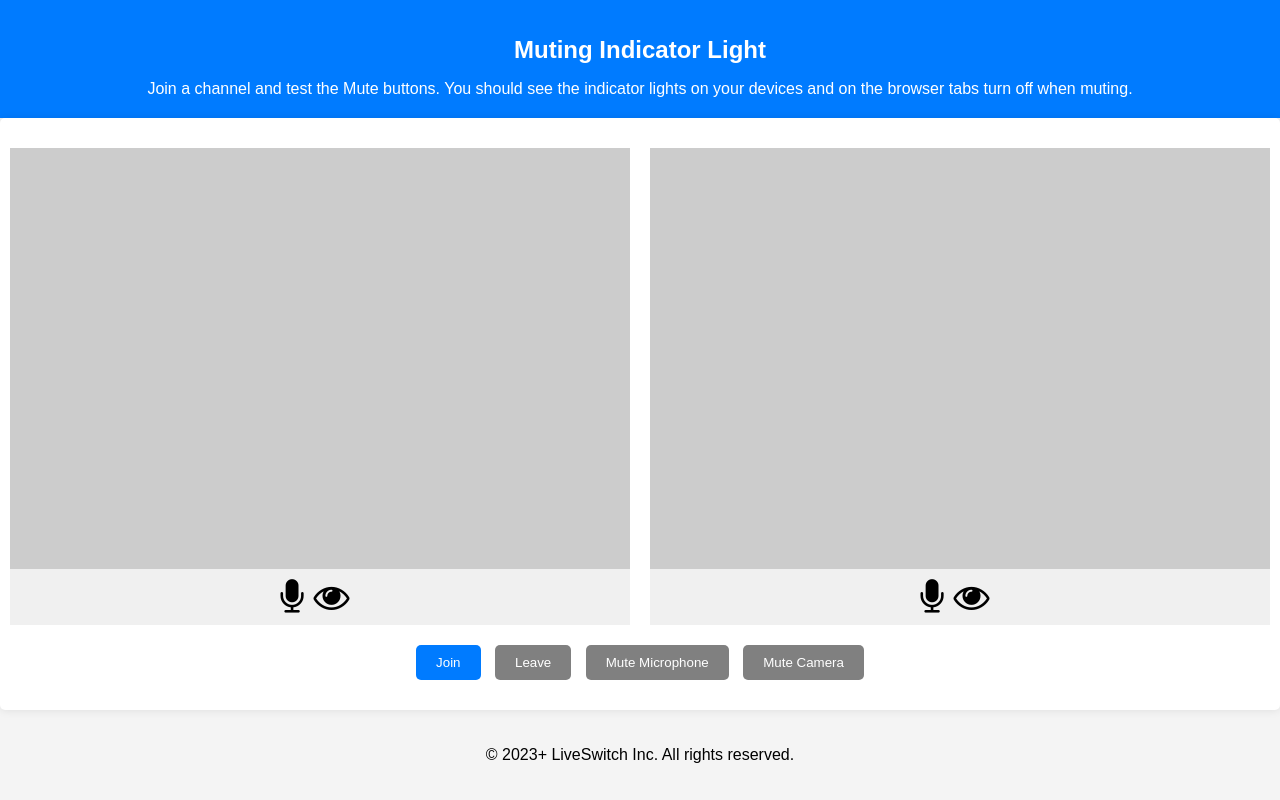
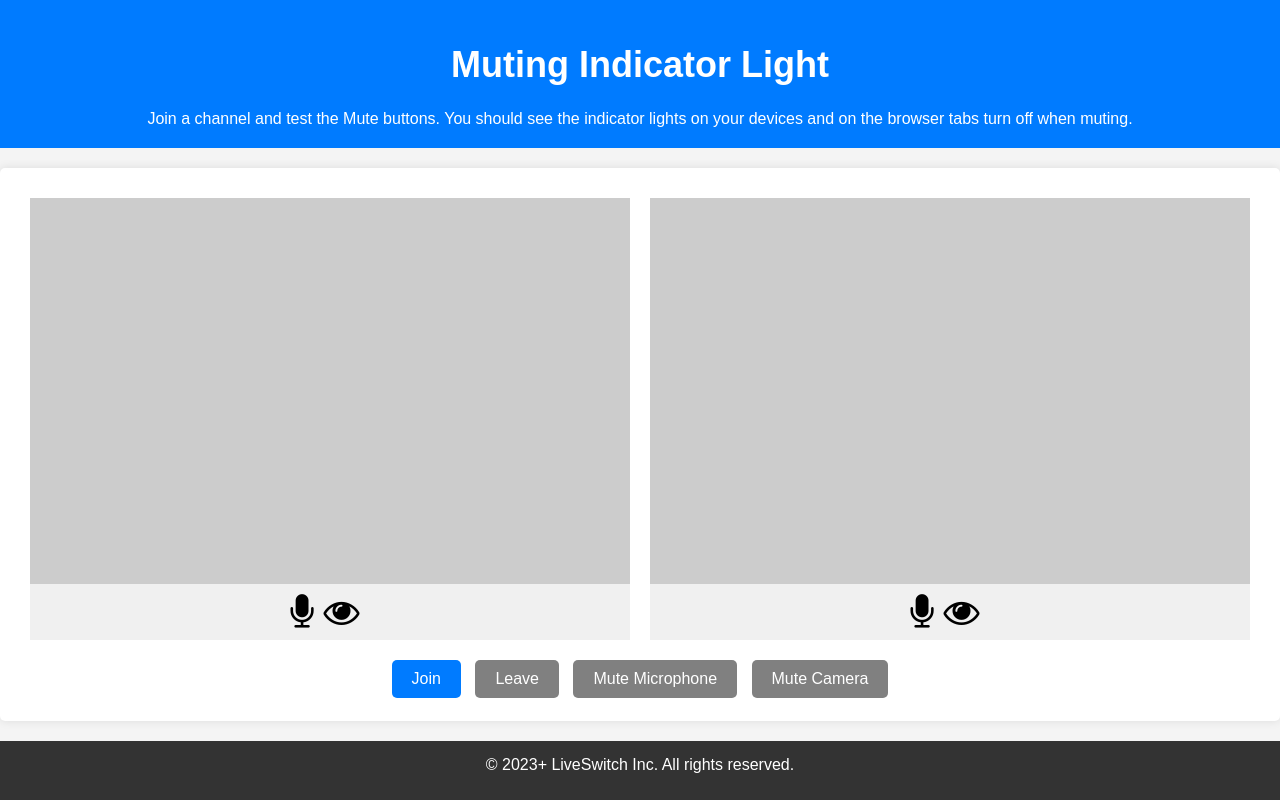
Before and after one commit to liveswitch/liveswitch-build-samples, a plain HTML site: page samples/muting_indicator_light/index.html in a window 1280 px wide. Drawn offline with Linux system fonts and the light colour scheme; a script that the page names is missing.

Commit message:
Styling changes
- Moved main page styling to its own CSS file
- Made main page styling get used in underlying sample pages
- Fixed main page buttons to be greyed out if unavailable

```diff
--- /dev/null
+++ b/index.css
@@ -0,0 +1,103 @@
+body {
+    font-family: Arial, sans-serif;
+    background-color: #f4f4f4;
+    margin: 0;
+    padding: 0;
+}
+
+.body {
+    display: flex;
+    flex-direction: column;
+    align-items: center;
+    justify-content: center;
+    height: 100vh;
+}
+
+header {
+    background-color: #007bff;
+    color: #fff;
+    text-align: center;
+    padding: 20px 0;
+    width: 100%;
+}
+
+h1 {
+    font-size: 36px;
+}
+
+p {
+    font-size: 18px;
+}
+
+section {
+    background-color: #fff;
+    padding: 20px;
+    margin: 20px;
+    border-radius: 5px;
+    box-shadow: 0px 0px 10px rgba(0, 0, 0, 0.1);
+    box-sizing: border-box;
+    height: 100%;
+}
+
+.section {
+    width: 100%;
+}
+
+h2 {
+    font-size: 24px;
+    margin-top: 0;
+}
+
+ul {
+    list-style-type: none;
+    padding: 0;
+}
+
+li {
+    margin-bottom: 20px;
+}
+
+h3 {
+    font-size: 20px;
+    margin: 0;
+}
+
+p {
+    font-size: 16px;
+    margin-top: 5px;
+}
+
+body>p {
+    color: #555;
+}
+
+button {
+    padding: 10px 20px;
+    background-color: #007bff;
+    color: #fff;
+    border: none;
+    border-radius: 5px;
+    margin: 0 5px;
+    cursor: pointer;
+    display: inline-block;
+    text-decoration: none;
+    transition: background-color 0.3s;
+    font-size: 16px;
+}
+
+button:disabled {
+    background-color: grey;
+    cursor: not-allowed;
+}
+
+button:hover:enabled {
+    background-color: #0056b3;
+}
+
+footer {
+    background-color: #333;
+    color: #fff;
+    text-align: center;
+    padding: 10px 0;
+    width: 100%;
+}
--- a/index.html
+++ b/index.html
@@ -1,89 +1,13 @@
 <!DOCTYPE html>
-<html><head>
+<html>
+
+<head>
     <meta charset="UTF-8">
     <meta name="viewport" content="width=device-width, initial-scale=1.0">
     <title>LiveSwitch Build SDK Web Samples</title>
-    <style>
-        body {
-            font-family: Arial, sans-serif;
-            background-color: #f4f4f4;
-            margin: 0;
-            padding: 0;
-        }
+    <link rel="stylesheet" href="index.css">
+</head>
 
-        header {
-            background-color: #007bff;
-            color: #fff;
-            text-align: center;
-            padding: 30px 0;
-        }
-
-        h1 {
-            font-size: 36px;
-        }
-
-        p {
-            font-size: 18px;
-        }
-
-        section {
-            background-color: #fff;
-            padding: 20px;
-            margin: 20px;
-            border-radius: 5px;
-            box-shadow: 0px 0px 10px rgba(0, 0, 0, 0.1);
-        }
-
-        h2 {
-            font-size: 24px;
-            margin-top: 0;
-        }
-
-        ul {
-            list-style-type: none;
-            padding: 0;
-        }
-
-        li {
-            margin-bottom: 20px;
-        }
-
-        h3 {
-            font-size: 20px;
-            margin: 0;
-        }
-
-        p {
-            font-size: 16px;
-            margin-top: 5px;
-        }
-
-        body > p {
-            color: #555;
-        }
-
-        a {
-            display: inline-block;
-            padding: 10px 20px;
-            background-color: #007bff;
-            color: #fff;
-            text-decoration: none;
-            border-radius: 5px;
-            transition: background-color 0.3s;
-        }
-
-        a:hover {
-            background-color: #0056b3;
-        }
-
-        footer {
-            background-color: #333;
-            color: #fff;
-            text-align: center;
-            padding: 10px 0;
-        }
-    </style>
-</head>
 <body>
     <header>
         <h1>LiveSwitch Build SDK Web Samples</h1>
@@ -95,20 +19,24 @@
         <ul>
             <li>
                 <h3>Muting devices where indicator light turns off</h3>
-                <p>There are several ways to mute media in the LiveSwitch SDK. This sample shows how to mute and have the indicator light turn off.</p>
-                <a href="samples/muting_indicator_light/index.html">View Sample</a>
+                <p>There are several ways to mute media in the LiveSwitch SDK. This sample shows how to mute and have
+                    the indicator light turn off.</p>
+                <button onclick="location.href='samples/muting_indicator_light/index.html'" type="button">View
+                    Sample</button>
             </li>
 
             <li>
                 <h3>Join with media muted</h3>
-                <p>When joining a session a user's devices won't be muted by defaut. This sample shows how to join a session with the microphone and camera already muted.</p>
-                <a>Not Yet Available</a>
+                <p>When joining a session a user's devices won't be muted by defaut. This sample shows how to join a
+                    session with the microphone and camera already muted.</p>
+                <button disabled type="button">Not Yet Available</button>
             </li>
 
             <li>
                 <h3>Selecting devices before joining</h3>
-                <p>Device selection usually happens automatically. This sample shows how to allow for selecting a device before joining a session.</p>
-                <a>Not Yet Available</a>
+                <p>Device selection usually happens automatically. This sample shows how to allow for selecting a device
+                    before joining a session.</p>
+                <button disabled type="button">Not Yet Available</button>
             </li>
 
             <!-- Add more applications as needed -->
@@ -120,4 +48,5 @@
         <p>&copy; 2023+ LiveSwitch Inc. All rights reserved.</p>
     </footer>
 </body>
+
 </html>
--- a/samples/muting_indicator_light/index.css
+++ b/samples/muting_indicator_light/index.css
@@ -1,39 +1,4 @@
-body {
-    font-family: Arial, sans-serif;
-    background-color: #f4f4f4;
-    margin: 0;
-    padding: 0;
-    display: flex;
-    flex-direction: column;
-    align-items: center;
-    justify-content: center;
-    height: 100vh;
-}
-
-header {
-    background-color: #007bff;
-    color: #fff;
-    text-align: center;
-    padding: 20px 0;
-    width: 100%;
-}
-
-footer {
-    padding: 20px 0;
-}
-
-h1 {
-    font-size: 24px;
-}
-
-section {
-    background-color: #fff;
-    border-radius: 5px;
-    box-shadow: 0px 0px 10px rgba(0, 0, 0, 0.1);
-    width: 100%;
-    height: 100%;
-    padding: 20px 0;
-}
+@import "/../index.css";
 
 .video-container {
     display: flex;
@@ -53,20 +18,27 @@ section {
 
 .user-video {
     flex: 1;
-    background-color: #ccc; /* Background color for the top div */
+    background-color: #ccc;
+    /* Background color for the top div */
     position: relative;
-    display: flex; /* Use flexbox to control the video's size */
-    justify-content: center; /* Center horizontally */
-    align-items: center; /* Center vertically */
+    display: flex;
+    /* Use flexbox to control the video's size */
+    justify-content: center;
+    /* Center horizontally */
+    align-items: center;
+    /* Center vertically */
 }
 
-.user-video > div {
-    flex: 1; /* Make the div take up all available space */
-    min-height: 100%; /* Ensure the div takes at least the height of its parent (.top) */
+.user-video>div {
+    flex: 1;
+    /* Make the div take up all available space */
+    min-height: 100%;
+    /* Ensure the div takes at least the height of its parent (.top) */
 }
 
 video {
-    max-width: 100%; /* Ensure the video doesn't overflow its container */
+    max-width: 100%;
+    /* Ensure the video doesn't overflow its container */
     max-height: 100%;
     width: auto;
     height: auto;
@@ -76,13 +48,17 @@ video {
     display: flex;
     justify-content: center;
     align-items: center;
-    padding: 10px; /* Adjust the padding as needed */
-    background-color: #f0f0f0; /* Background color for the bottom div */
+    padding: 10px;
+    /* Adjust the padding as needed */
+    background-color: #f0f0f0;
+    /* Background color for the bottom div */
 }
 
 .user-status-indicator {
-    margin-right: 10px; /* Adjust the margin as needed */
-    min-width: 0; /* Allow icons to shrink below their natural width */
+    margin-right: 10px;
+    /* Adjust the margin as needed */
+    min-width: 0;
+    /* Allow icons to shrink below their natural width */
     max-width: 100%;
     height: auto;
 }
@@ -92,22 +68,3 @@ video {
     text-align: center;
     height: 10%;
 }
-
-button {
-    padding: 10px 20px;
-    background-color: #007bff;
-    color: #fff;
-    border: none;
-    border-radius: 5px;
-    margin: 0 5px;
-    cursor: pointer;
-}
-
-button:disabled {
-    background-color: grey;
-    cursor: not-allowed;
-}
-
-button:hover:enabled {
-    background-color: #0056b3;
-}
--- a/samples/muting_indicator_light/index.html
+++ b/samples/muting_indicator_light/index.html
@@ -1,5 +1,6 @@
 <!DOCTYPE html>
 <html>
+
 <head>
     <meta charset="UTF-8">
     <meta name="viewport" content="width=device-width, initial-scale=1.0">
@@ -7,26 +8,32 @@
     <link rel="stylesheet" href="https://cdnjs.cloudflare.com/ajax/libs/font-awesome/4.7.0/css/font-awesome.min.css">
     <link rel="stylesheet" href="index.css">
 </head>
-<body>
+
+<body class="body">
     <header>
         <h1>Muting Indicator Light</h1>
-        Join a channel and test the Mute buttons. You should see the indicator lights on your devices and on the browser tabs turn off when muting.
+        Join a channel and test the Mute buttons. You should see the indicator lights on your devices and on the browser
+        tabs turn off when muting.
     </header>
 
-    <section>
+    <section class="section">
         <div class="video-container">
             <div class="local-container user-container">
                 <div id="userVideo" class="user-video"></div>
                 <div class="user-indicators">
-                    <i id="user-mic-mute-indicator" class="fa fa-microphone user-status-indicator" style="font-size:36px"></i>
-                    <i id="user-camera-mute-indicator" class="fa fa-eye user-status-indicator" style="font-size:36px"></i>
+                    <i id="user-mic-mute-indicator" class="fa fa-microphone user-status-indicator"
+                        style="font-size:36px"></i>
+                    <i id="user-camera-mute-indicator" class="fa fa-eye user-status-indicator"
+                        style="font-size:36px"></i>
                 </div>
             </div>
             <div class="remote-container user-container">
                 <div id="remoteVideo" class="user-video"></div>
                 <div class="user-indicators">
-                    <i id="remote-mic-mute-indicator" class="fa fa-microphone user-status-indicator" style="font-size:36px"></i>
-                    <i id="remote-camera-mute-indicator" class="fa fa-eye user-status-indicator" style="font-size:36px"></i>
+                    <i id="remote-mic-mute-indicator" class="fa fa-microphone user-status-indicator"
+                        style="font-size:36px"></i>
+                    <i id="remote-camera-mute-indicator" class="fa fa-eye user-status-indicator"
+                        style="font-size:36px"></i>
                 </div>
             </div>
         </div>
@@ -46,4 +53,5 @@
     <script src="https://demo.liveswitch.fm/lib/fm.liveswitch.js"></script>
     <script src="index.js"></script>
 </body>
+
 </html>
```
